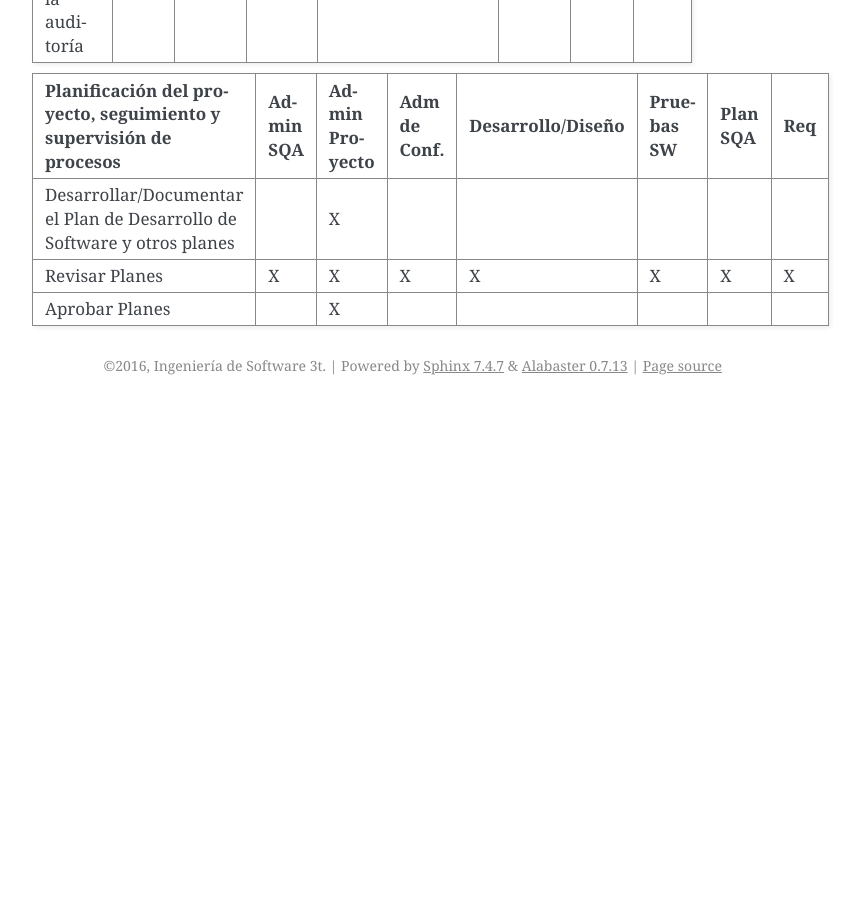
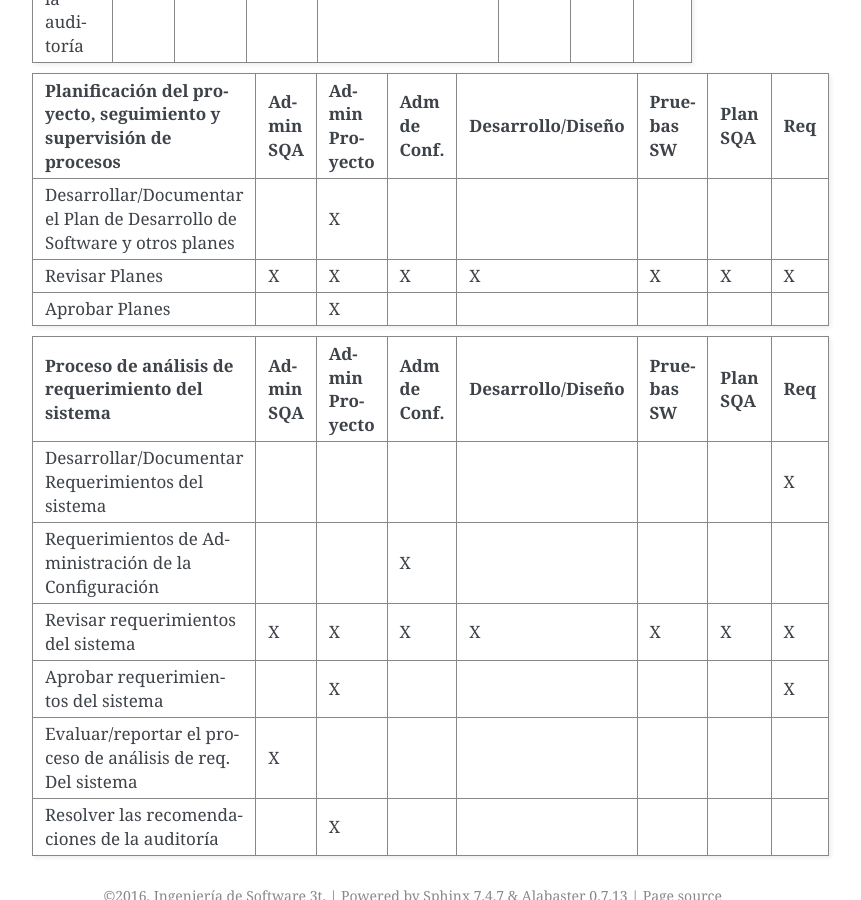
Before and after one commit to UNPSJB/ids3t, a Sphinx documentation site: the page built from PlanSQA/source/introduccion.rst, in a window 1280 px wide and 900 px high, scrolled down 4449 px. Shown: the whole window, without its empty margins (388-1249 px from the left). Built offline with Sphinx 7.4.7, drawn with Linux system fonts in a browser that asks for light colours; before the commit the page ends 4854 px from its top, so only the background shows below that.

Commit message:
Tabla Proceso de analisis de requerimiento del sistema

```diff
--- a/PlanSQA/source/introduccion.rst
+++ b/PlanSQA/source/introduccion.rst
@@ -142,3 +142,24 @@ El responsable de SQA tiene la libertad de reportar anomalías y no conformidade
 +-------------------------------------------+-----------+----------------+--------------+-------------------+------------+----------+-----+
 | Aprobar Planes                            |           | X              |              |                   |            |          |     |
 +-------------------------------------------+-----------+----------------+--------------+-------------------+------------+----------+-----+
+
++-------------------------------------------+-----------+----------------+--------------+-------------------+------------+----------+-----+
+| **Proceso de análisis de requerimiento    | Admin SQA | Admin Proyecto | Adm de Conf. | Desarrollo/Diseño | Pruebas SW | Plan SQA | Req |
+| del sistema**                             |           |                |              |                   |            |          |     |
++===========================================+===========+================+==============+===================+============+==========+=====+
+| Desarrollar/Documentar Requerimientos     |           |                |              |                   |            |          |  X  |
+| del sistema                               |           |                |              |                   |            |          |     |
++-------------------------------------------+-----------+----------------+--------------+-------------------+------------+----------+-----+
+| Requerimientos de Administración de       |           |                | X            |                   |            |          |     |
+| la Configuración                          |           |                |              |                   |            |          |     |
++-------------------------------------------+-----------+----------------+--------------+-------------------+------------+----------+-----+
+| Revisar requerimientos del sistema        | X         | X              | X            | X                 | X          | X        | X   |
++-------------------------------------------+-----------+----------------+--------------+-------------------+------------+----------+-----+
+| Aprobar requerimientos del sistema        |           | X              |              |                   |            |          | X   |
++-------------------------------------------+-----------+----------------+--------------+-------------------+------------+----------+-----+
+| Evaluar/reportar el proceso de análisis   | X         |                |              |                   |            |          |     |
+| de req. Del sistema                       |           |                |              |                   |            |          |     |
++-------------------------------------------+-----------+----------------+--------------+-------------------+------------+----------+-----+
+| Resolver las recomendaciones de la        |           | X              |              |                   |            |          |     |
+| auditoría                                 |           |                |              |                   |            |          |     |
++-------------------------------------------+-----------+----------------+--------------+-------------------+------------+----------+-----+
```
